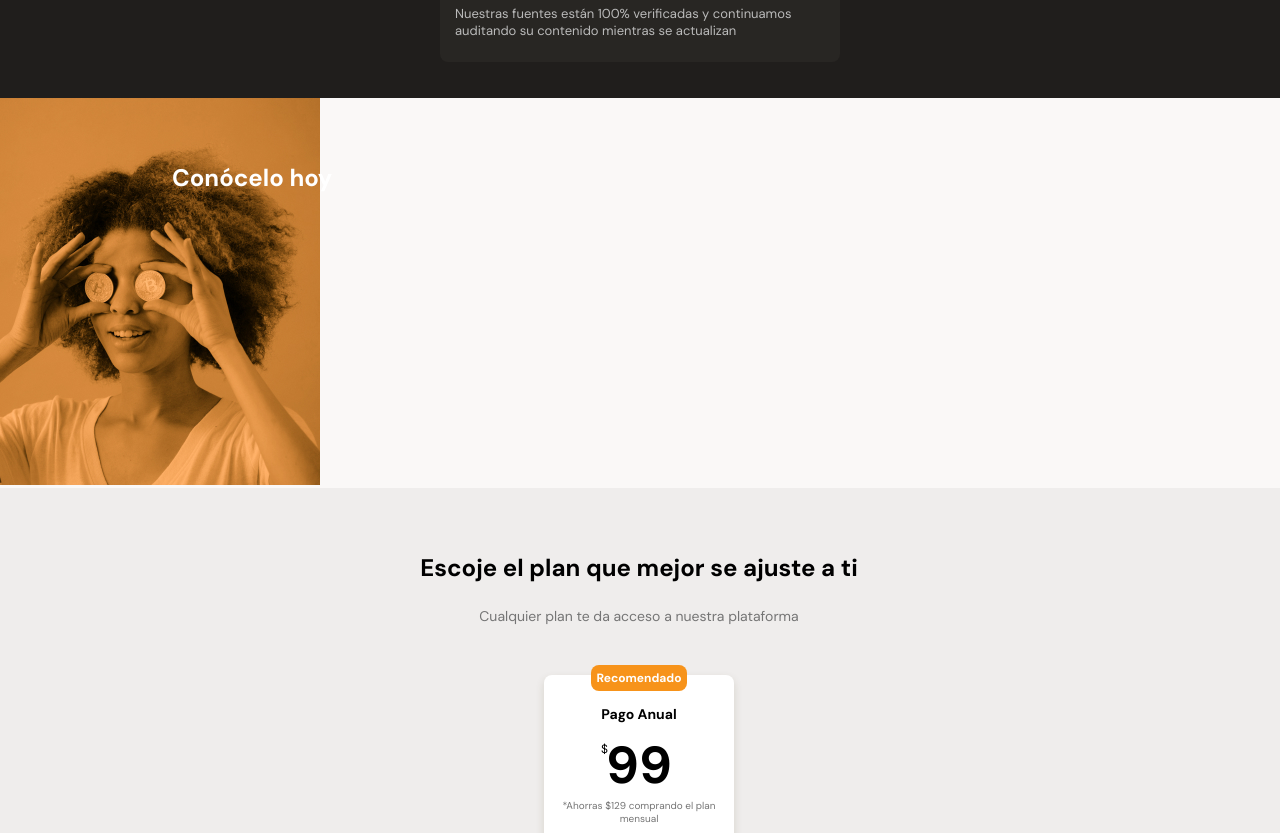
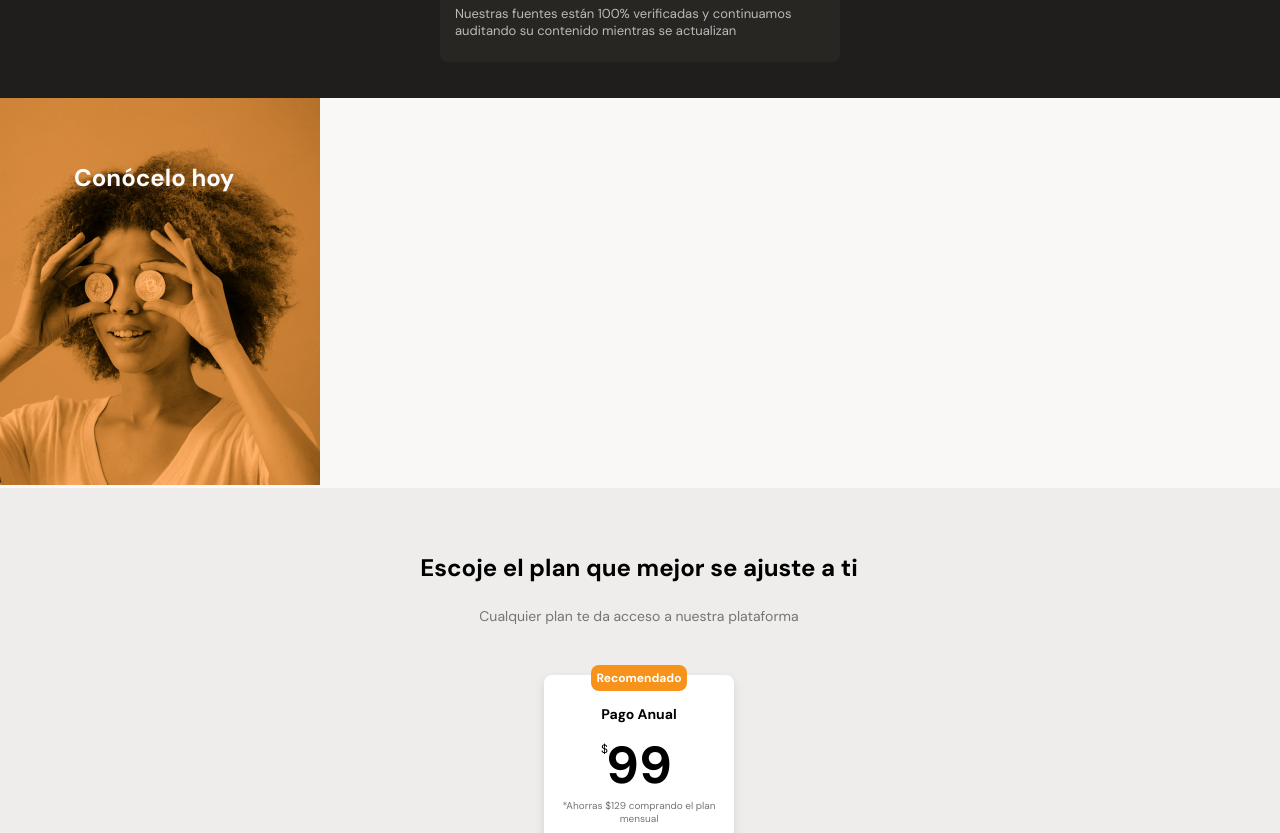
Before and after one commit to BWZ-CODE/mobile-first, a plain HTML site: page index.html in a window 1280 px wide. Shown: the part 1773-2606 px from the top of the page. Drawn offline with Linux system fonts and the light colour scheme.

Commit message:
se arregla problema de la imagen

```diff
--- a/mobile.css
+++ b/mobile.css
@@ -330,7 +330,7 @@ main{
     position: relative;
     display: inline-block;
     width: 100%;
-    max-width: 516px;
+    max-width: 320px;
     margin: 0 auto;
 }
 
```
